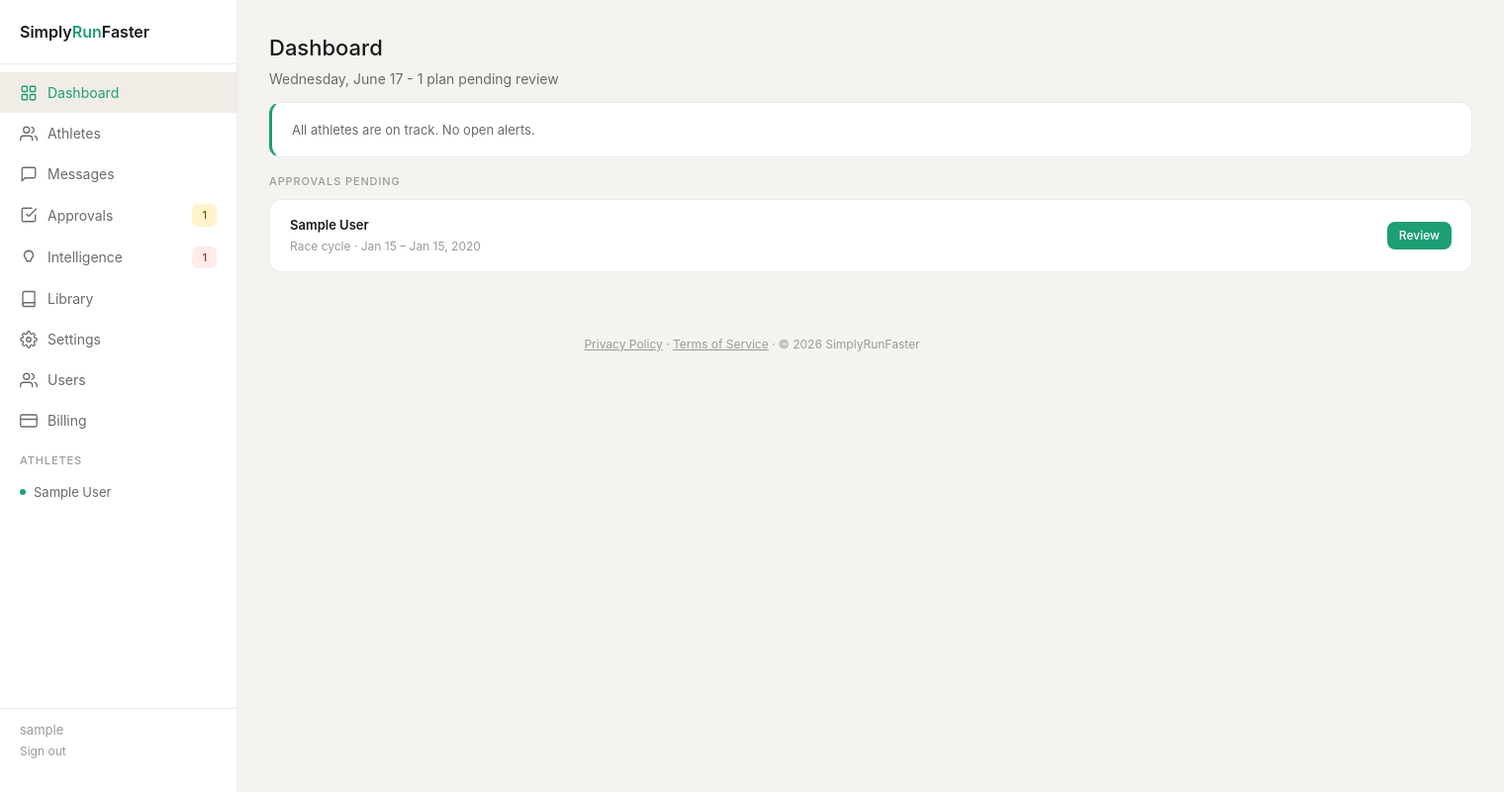
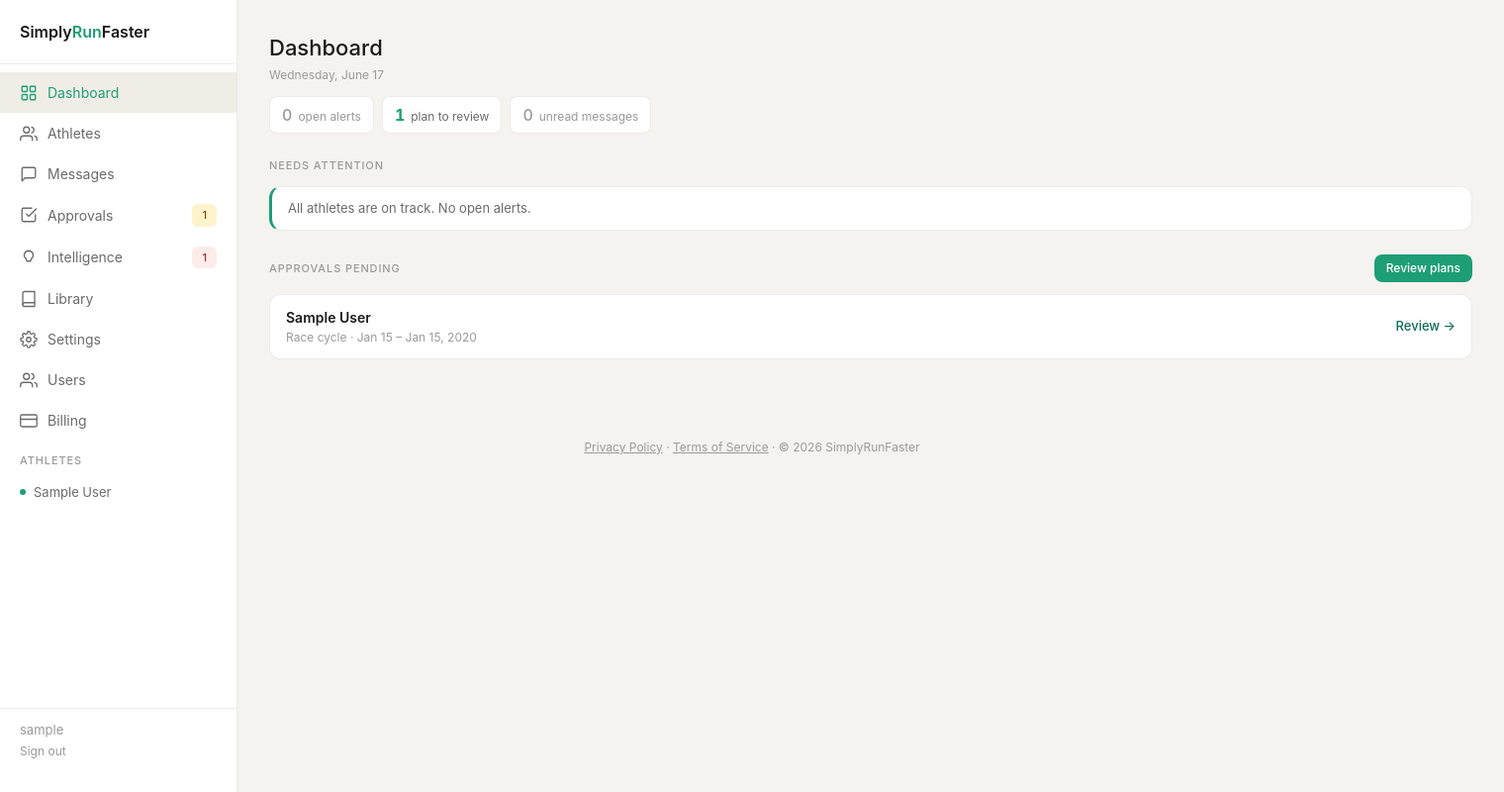
Before and after one commit to willmusto/simplyrunfaster, a PHP site: page /app/coach in a window 1520 px wide. Shown: the whole page at 99% size. Run offline with PHP 8.4, Linux system fonts and the light colour scheme; the visitor is signed in with stand-in values (Sample User, id 1); tables that the repository leaves empty hold one stand-in row (values such as "Sample post"); some libraries are stand-ins or nearby versions.

Commit message:
design(phase2): coach dashboard prototype, the reference design language
One screen only, per the plan: establish the considered-density language
on the highest-traffic screen before propagating. Same data, same
endpoints, no functional change; presentation only.

The language:
- Hierarchy: the screen now answers "who needs attention" first. A
  triage strip (open alerts / plans to review / unread) gives the day
  at a glance; NEEDS ATTENTION leads as one prioritized group (critical
  then warning, severity carried by card edge + pill instead of two
  competing sections); approvals are secondary with the screen's single
  primary button; races and messages are quiet tertiary context.
- Spacing: token rhythm throughout: sections --space-6 apart, section
  head to content --space-3, rows padded --space-3/--space-4, list
  items --space-2. No more ad-hoc 8/16/24 mixes.
- Type: names at --text-md/600, meta at --text-sm/muted, numerals
  bold + tabular; labels stay the 11px uppercase section-label.
- Color restraint: teal only on the Review plans button, imminent race
  countdowns (<= 7 days), and quiet action links; alert color lives in
  the danger/warning semantics; zero-count chips go muted.
- Component craft: races, messages, and approvals become list-in-card
  surfaces (one card per section, hairline-divided rows, hover states)
  instead of one floating card per item; per-flag Dismiss becomes a
  quiet ghost action next to the View athlete button.

All interactions preserved: flag view/dismiss forms (CSRF intact),
approvals links, per-message thread links; triage chips add navigation
to already-linked destinations. The dash-* pattern classes live in the
view for now and graduate to app.css once Will approves the language.

Co-Authored-By: Claude Fable 5 <noreply@anthropic.com>
Claude-Session: https://claude.ai/code/session_01PFbWM3gFvFDKCkzT6xCrTu

```diff
--- a/views/coach/dashboard.php
+++ b/views/coach/dashboard.php
@@ -1,29 +1,131 @@
 <?php
 // $criticalFlags, $warningFlags, $pendingPlans, $upcomingRaces, $unreadMessages
-$totalFlags = count($criticalFlags) + count($warningFlags);
+// Design-language prototype (Phase 2 reference screen): same data, same endpoints,
+// reorganized presentation. The dash-* classes below are the candidate shared
+// patterns; once the language is approved they graduate into app.css and propagate.
+$totalFlags  = count($criticalFlags) + count($warningFlags);
+$unreadCount = count($unreadMessages ?? []);
 ?>
+<style>
+    /* Prototype pattern classes (dashboard only until the language is approved). */
+    .dash-header { margin-bottom: var(--space-6); }
+    .dash-date { font-size: var(--text-sm); color: var(--text-muted); margin-top: 2px; }
+
+    /* Triage strip: the day at a glance. Neutral unless something needs action. */
+    .dash-triage { display: flex; gap: var(--space-2); flex-wrap: wrap; margin-top: var(--space-3); }
+    .dash-chip {
+        display: inline-flex; align-items: baseline; gap: 6px;
+        padding: 6px 12px; border-radius: var(--radius-sm);
+        background: var(--card-bg); border: var(--card-border);
+        font-size: var(--text-sm); color: var(--text-secondary);
+        text-decoration: none;
+    }
+    .dash-chip .n { font-size: var(--text-lg); font-weight: 700; color: var(--text-primary); font-variant-numeric: tabular-nums; }
+    .dash-chip.is-alert .n { color: var(--color-danger); }
+    .dash-chip.is-action .n { color: var(--accent-mid); }
+    .dash-chip.is-zero { color: var(--text-muted); }
+    .dash-chip.is-zero .n { color: var(--text-muted); font-weight: 500; }
+    .dash-chip[href]:hover { background: var(--elevated-bg); }
+
+    .dash-section { margin-bottom: var(--space-6); }
+    .dash-section-head {
+        display: flex; align-items: baseline; justify-content: space-between;
+        gap: var(--space-2); margin-bottom: var(--space-3);
+    }
+    .dash-section-head .section-label { margin: 0; }
+
+    /* List-in-card: one surface per section, hairline-divided rows. */
+    .dash-list { background: var(--card-bg); border: var(--card-border); border-radius: var(--radius-card); }
+    .dash-row {
+        display: flex; align-items: center; justify-content: space-between;
+        gap: var(--space-3); padding: var(--space-3) var(--space-4);
+    }
+    .dash-row + .dash-row { border-top: 1px solid var(--divider); }
+    a.dash-row { text-decoration: none; color: var(--text-primary); }
+    a.dash-row:hover { background: var(--elevated-bg); }
+    .dash-row:first-child { border-radius: var(--radius-card) var(--radius-card) 0 0; }
+    .dash-row:last-child { border-radius: 0 0 var(--radius-card) var(--radius-card); }
+    .dash-row-main { min-width: 0; flex: 1; }
+    .dash-name { font-size: var(--text-md); font-weight: 600; }
+    .dash-meta { font-size: var(--text-sm); color: var(--text-muted); margin-top: 1px; }
+    .dash-preview {
+        font-size: var(--text-base); color: var(--text-secondary); margin-top: 2px;
+        overflow: hidden; text-overflow: ellipsis; white-space: nowrap;
+    }
+    .dash-quietlink { font-size: var(--text-base); font-weight: 500; color: var(--accent-strong); text-decoration: none; white-space: nowrap; }
+    .dash-quietlink:hover { text-decoration: underline; }
+
+    .dash-days { text-align: right; }
+    .dash-days .n { font-size: var(--text-lg); font-weight: 700; color: var(--text-primary); font-variant-numeric: tabular-nums; }
+    .dash-days .when { font-size: var(--text-xs); color: var(--text-muted); }
+    .dash-days.is-imminent .n { color: var(--accent-mid); }
+
+    .dash-allclear {
+        display: flex; align-items: center; gap: var(--space-2);
+        background: var(--card-bg); border: var(--card-border);
+        border-left: 3px solid var(--color-success);
+        border-radius: var(--radius-card); padding: var(--space-3) var(--space-4);
+        font-size: var(--text-base); color: var(--text-secondary);
+    }
+
+    /* Flag cards keep their app.css base; the dashboard tightens the action row. */
+    .dash-flag-actions { display: flex; gap: var(--space-2); align-items: center; margin-top: var(--space-2); }
+    .dash-dismiss {
+        background: none; border: none; cursor: pointer; padding: 6px 8px;
+        font-size: var(--text-sm); font-weight: 500; color: var(--text-muted);
+        border-radius: var(--radius-xs);
+    }
+    .dash-dismiss:hover { color: var(--text-secondary); background: var(--recessed-bg); }
+
+    .dash-badge-new {
+        font-size: 10px; font-weight: 600; letter-spacing: 0.05em; text-transform: uppercase;
+        color: var(--color-info); background: var(--info-fill);
+        border-radius: 999px; padding: 1px 8px; flex-shrink: 0;
+    }
+</style>
+
 <div class="page-content">
 
-    <div class="page-heading" style="margin-bottom:4px;">Dashboard</div>
-    <p class="body-text" style="margin-bottom:12px;">
-        <?= date('l, F j') ?>
-        <?php if ($totalFlags > 0 || $pendingApprovals > 0): ?>
-        - <?php $parts = [];
-            if ($totalFlags)        $parts[] = $totalFlags . ' alert' . ($totalFlags !== 1 ? 's' : '');
-            if ($pendingApprovals)  $parts[] = $pendingApprovals . ' plan' . ($pendingApprovals !== 1 ? 's' : '') . ' pending review';
-            echo implode(', ', $parts); ?>
+    <!-- Header + triage strip: the whole day at a glance, color only where action lives -->
+    <div class="dash-header">
+        <div class="page-heading" style="margin-bottom:0;">Dashboard</div>
+        <div class="dash-date"><?= date('l, F j') ?></div>
+        <div class="dash-triage">
+            <a class="dash-chip <?= $totalFlags > 0 ? 'is-alert' : 'is-zero' ?>" href="/app/coach/flags">
+                <span class="n"><?= $totalFlags ?></span> open alert<?= $totalFlags !== 1 ? 's' : '' ?>
+            </a>
+            <a class="dash-chip <?= $pendingApprovals > 0 ? 'is-action' : 'is-zero' ?>" href="/app/coach/approvals">
+                <span class="n"><?= (int)$pendingApprovals ?></span> plan<?= (int)$pendingApprovals !== 1 ? 's' : '' ?> to review
+            </a>
+            <a class="dash-chip <?= $unreadCount > 0 ? '' : 'is-zero' ?>" href="/app/coach/messages">
+                <span class="n"><?= $unreadCount ?></span> unread message<?= $unreadCount !== 1 ? 's' : '' ?>
+            </a>
+        </div>
+    </div>
+
+    <!-- PRIMARY: who needs attention. One prioritized group, critical first;
+         severity carried by the card edge + pill, not competing headings. -->
+    <div class="dash-section">
+        <div class="dash-section-head">
+            <div class="section-label" style="<?= !empty($criticalFlags) ? 'color:var(--color-danger);' : '' ?>">NEEDS ATTENTION</div>
+            <?php if ($totalFlags > 0): ?>
+            <a class="dash-quietlink" href="/app/coach/flags">All flags &rarr;</a>
             <?php endif; ?>
-    </p>
+        </div>
 
-    <?php if (!empty($criticalFlags)): ?>
-    <div class="section-label" style="color:var(--color-danger);">NEEDS ATTENTION</div>
-    <?php foreach ($criticalFlags as $flag): ?>
-    <div class="flag-card flag-card-critical" style="margin-bottom:8px;">
+        <?php if ($totalFlags === 0): ?>
+        <div class="dash-allclear">All athletes are on track. No open alerts.</div>
+        <?php else: ?>
+        <?php foreach (array_merge(
+            array_map(fn($f) => $f + ['_sev' => 'critical'], $criticalFlags),
+            array_map(fn($f) => $f + ['_sev' => 'warning'],  $warningFlags)
+        ) as $flag): ?>
+        <div class="flag-card flag-card-<?= $flag['_sev'] ?>" style="margin-bottom:var(--space-2);">
             <div class="flag-body">
                 <div class="flag-card-head">
                     <div class="flag-card-titlewrap">
-                    <span class="flag-card-title" style="font-weight:600;"><?= h($flag['athlete_name']) ?></span>
-                    <span class="pill pill-critical" style="font-size:10px;">Critical</span>
+                        <span class="flag-card-title" style="font-size:var(--text-md);font-weight:600;"><?= h($flag['athlete_name']) ?></span>
+                        <span class="pill pill-<?= $flag['_sev'] ?>" style="font-size:10px;"><?= $flag['_sev'] === 'critical' ? 'Critical' : 'Warning' ?></span>
                     </div>
                 </div>
                 <div class="flag-card-msg">
@@ -32,116 +134,88 @@ $totalFlags = count($criticalFlags) + count($warningFlags);
                     <p style="margin:4px 0 0;"><?= h($flag['message']) ?></p>
                     <?php endif; ?>
                 </div>
-            <div class="flag-card-actions">
+                <div class="dash-flag-actions">
                     <a href="/app/coach/athlete/<?= (int)$flag['athlete_id'] ?>" class="btn btn-secondary btn-sm">View athlete</a>
                     <form method="POST" action="/app/coach/flags/<?= (int)$flag['id'] ?>/dismiss" style="display:inline;">
                         <?= Auth::csrfField() ?>
-                    <button type="submit" class="btn btn-secondary btn-sm">Dismiss</button>
+                        <button type="submit" class="dash-dismiss">Dismiss</button>
                     </form>
                 </div>
             </div>
         </div>
         <?php endforeach; ?>
         <?php endif; ?>
+    </div>
 
-    <?php if (!empty($warningFlags)): ?>
-    <div class="section-label" style="margin-top:<?= !empty($criticalFlags) ? '24px' : '0' ?>;color:var(--color-warning);">WARNINGS</div>
-    <?php foreach ($warningFlags as $flag): ?>
-    <div class="flag-card flag-card-warning" style="margin-bottom:8px;">
-        <div class="flag-body">
-            <div class="flag-card-head">
-                <div class="flag-card-titlewrap">
-                    <span class="flag-card-title" style="font-weight:600;"><?= h($flag['athlete_name']) ?></span>
-                    <span class="pill pill-warning" style="font-size:10px;">Warning</span>
+    <!-- SECONDARY: plans waiting on the coach. The screen's one primary button. -->
+    <?php if (!empty($pendingPlans)): ?>
+    <div class="dash-section">
+        <div class="dash-section-head">
+            <div class="section-label">APPROVALS PENDING</div>
+            <a href="/app/coach/approvals" class="btn btn-primary btn-sm">Review plans</a>
+        </div>
+        <div class="dash-list">
+            <?php foreach ($pendingPlans as $plan): ?>
+            <div class="dash-row">
+                <div class="dash-row-main">
+                    <div class="dash-name"><?= h($plan['athlete_name']) ?></div>
+                    <div class="dash-meta">
+                        <?= h(ucfirst(str_replace('_', ' ', $plan['plan_type']))) ?>
+                        &middot; <?= date('M j', strtotime($plan['plan_start_date'])) ?> &ndash; <?= date('M j, Y', strtotime($plan['plan_end_date'])) ?>
                     </div>
                 </div>
-            <div class="flag-card-msg">
-                <?= h($flag['flag_type']) ?>
-                <?php if ($flag['message']): ?>
-                <p style="margin:4px 0 0;"><?= h($flag['message']) ?></p>
+                <a class="dash-quietlink" href="/app/coach/approvals">Review &rarr;</a>
+            </div>
+            <?php endforeach; ?>
+        </div>
+    </div>
     <?php endif; ?>
+
+    <!-- TERTIARY: context, quiet rows in single surfaces -->
+    <?php if (!empty($upcomingRaces)): ?>
+    <div class="dash-section">
+        <div class="dash-section-head">
+            <div class="section-label">UPCOMING RACES <span style="font-weight:400;color:var(--text-muted);">(14 days)</span></div>
         </div>
-            <div class="flag-card-actions">
-                <a href="/app/coach/athlete/<?= (int)$flag['athlete_id'] ?>" class="btn btn-secondary btn-sm">View athlete</a>
-                <form method="POST" action="/app/coach/flags/<?= (int)$flag['id'] ?>/dismiss" style="display:inline;">
-                    <?= Auth::csrfField() ?>
-                    <button type="submit" class="btn btn-secondary btn-sm">Dismiss</button>
-                </form>
+        <div class="dash-list">
+            <?php foreach ($upcomingRaces as $race): ?>
+            <?php $days = (int)ceil((strtotime($race['race_date']) - time()) / 86400); ?>
+            <div class="dash-row">
+                <div class="dash-row-main">
+                    <div class="dash-name"><?= h($race['athlete_name']) ?></div>
+                    <div class="dash-meta"><?= h($race['race_name'] ?? ucfirst($race['race_distance'])) ?></div>
                 </div>
+                <div class="dash-days <?= $days <= 7 ? 'is-imminent' : '' ?>">
+                    <div class="n"><?= $days ?> day<?= $days !== 1 ? 's' : '' ?></div>
+                    <div class="when"><?= date('M j', strtotime($race['race_date'])) ?></div>
                 </div>
             </div>
             <?php endforeach; ?>
-    <?php endif; ?>
-
-    <?php if (empty($criticalFlags) && empty($warningFlags)): ?>
-    <div class="card" style="border-left:3px solid var(--color-success);">
-        <span style="font-size:13px;color:var(--text-secondary);">All athletes are on track. No open alerts.</span>
+        </div>
     </div>
     <?php endif; ?>
 
-    <?php if (!empty($pendingPlans)): ?>
-    <div class="section-label" style="margin-top:16px;">APPROVALS PENDING</div>
-    <?php foreach ($pendingPlans as $plan): ?>
-    <div class="card" style="margin-bottom:8px;">
-        <div style="display:flex;align-items:center;justify-content:space-between;gap:8px;flex-wrap:wrap;">
-            <div>
-                <div style="font-size:13px;font-weight:600;"><?= h($plan['athlete_name']) ?></div>
-                <div style="font-size:12px;color:var(--text-muted);margin-top:2px;">
-                    <?= h(ucfirst(str_replace('_', ' ', $plan['plan_type']))) ?>
-                    · <?= date('M j', strtotime($plan['plan_start_date'])) ?> – <?= date('M j, Y', strtotime($plan['plan_end_date'])) ?>
+    <?php if (!empty($unreadMessages)): ?>
+    <div class="dash-section">
+        <div class="dash-section-head">
+            <div class="section-label">MESSAGES</div>
+            <a class="dash-quietlink" href="/app/coach/messages">All messages &rarr;</a>
+        </div>
+        <div class="dash-list">
+            <?php foreach ($unreadMessages as $msg): ?>
+            <a class="dash-row" href="/app/coach/athlete/<?= (int)$msg['athlete_id'] ?>/messages">
+                <div class="dash-row-main">
+                    <div style="display:flex;align-items:center;gap:var(--space-2);">
+                        <span class="dash-name"><?= h($msg['athlete_name']) ?></span>
+                        <span class="dash-badge-new">new</span>
+                    </div>
+                    <div class="dash-preview"><?= h($msg['body']) ?></div>
+                </div>
+                <span class="dash-meta" style="white-space:nowrap;flex-shrink:0;"><?= h(Timezone::format($msg['sent_at'], 'M j')) ?></span>
+            </a>
+            <?php endforeach; ?>
         </div>
     </div>
-            <a href="/app/coach/approvals" class="btn btn-primary btn-sm">Review</a>
-        </div>
-    </div>
-    <?php endforeach; ?>
-    <?php endif; ?>
-
-    <?php if (!empty($upcomingRaces)): ?>
-    <div class="section-label" style="margin-top:16px;">UPCOMING RACES (14 days)</div>
-    <?php foreach ($upcomingRaces as $race): ?>
-    <div class="card" style="margin-bottom:8px;">
-        <div style="display:flex;align-items:center;justify-content:space-between;gap:8px;">
-            <div>
-                <div style="font-size:13px;font-weight:600;"><?= h($race['athlete_name']) ?></div>
-                <div style="font-size:12px;color:var(--text-muted);margin-top:2px;">
-                    <?= h($race['race_name'] ?? ucfirst($race['race_distance'])) ?>
-                </div>
-            </div>
-            <div style="text-align:right;">
-                <div style="font-size:15px;font-weight:600;color:var(--accent-mid);">
-                    <?php $days = (int)ceil((strtotime($race['race_date']) - time()) / 86400); ?>
-                    <?= $days ?> day<?= $days !== 1 ? 's' : '' ?>
-                </div>
-                <div style="font-size:11px;color:var(--text-muted);"><?= date('M j', strtotime($race['race_date'])) ?></div>
-            </div>
-        </div>
-    </div>
-    <?php endforeach; ?>
-    <?php endif; ?>
-
-    <?php if (!empty($unreadMessages)): ?>
-    <div class="section-label" style="margin-top:16px;">MESSAGES</div>
-    <?php foreach ($unreadMessages as $msg): ?>
-    <a href="/app/coach/athlete/<?= (int)$msg['athlete_id'] ?>/messages"
-       class="card" style="margin-bottom:8px;display:block;text-decoration:none;color:var(--text-primary);">
-        <div style="display:flex;align-items:flex-start;justify-content:space-between;gap:8px;">
-            <div style="min-width:0;flex:1;">
-                <div style="display:flex;align-items:center;gap:8px;">
-                    <div style="font-size:13px;font-weight:600;"><?= h($msg['athlete_name']) ?></div>
-                    <span class="unread-badge" style="background:var(--color-info);">new</span>
-                </div>
-                <div style="font-size:12px;color:var(--text-secondary);margin-top:2px;
-                            overflow:hidden;text-overflow:ellipsis;white-space:nowrap;">
-                    <?= h($msg['body']) ?>
-                </div>
-            </div>
-            <span style="font-size:11px;color:var(--text-muted);white-space:nowrap;flex-shrink:0;">
-                <?= h(Timezone::format($msg['sent_at'], 'M j')) ?>
-            </span>
-        </div>
-    </a>
-    <?php endforeach; ?>
     <?php endif; ?>
 
 </div>
```
Lines whose indentation alone changed are shown as unchanged.
